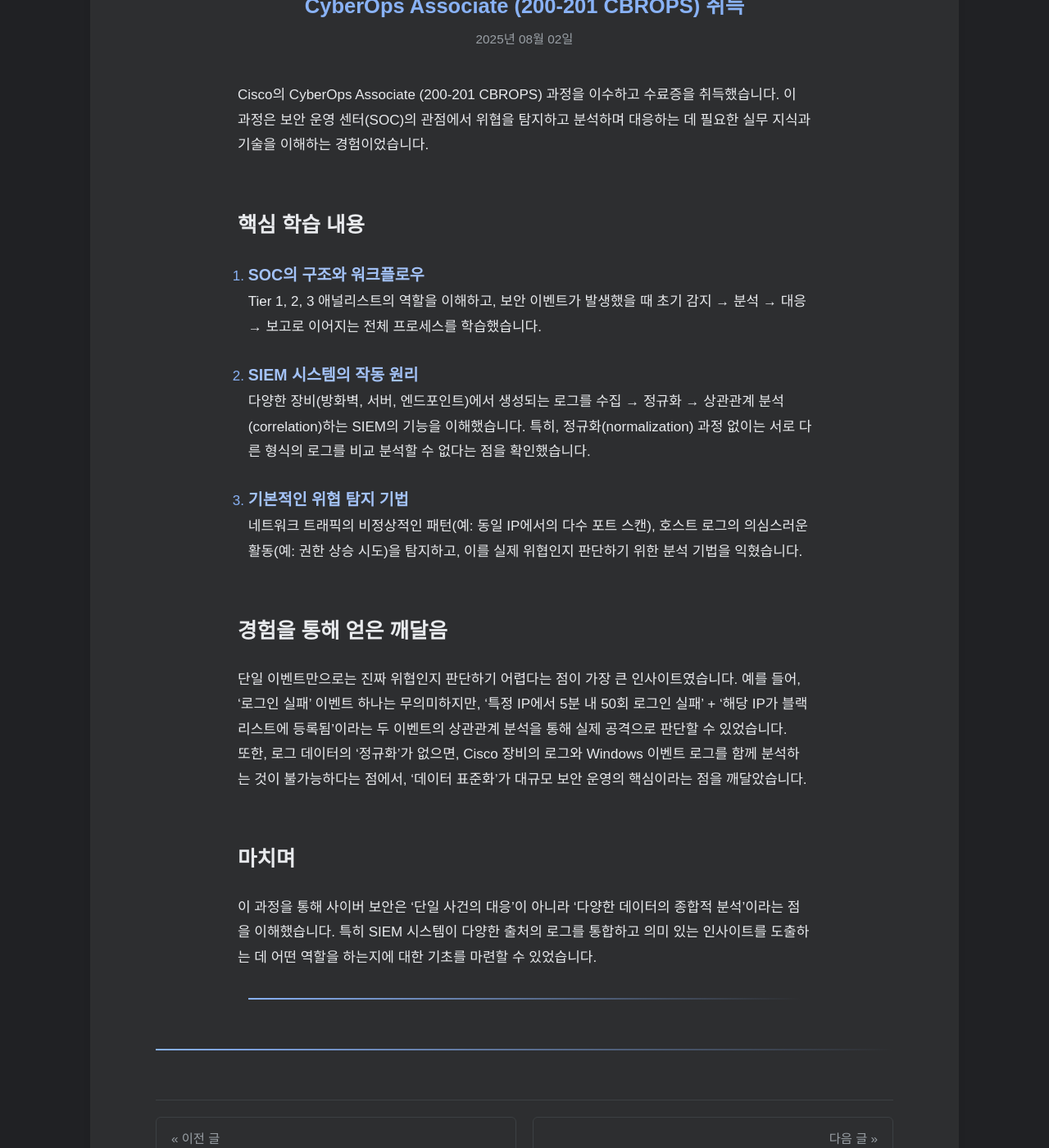
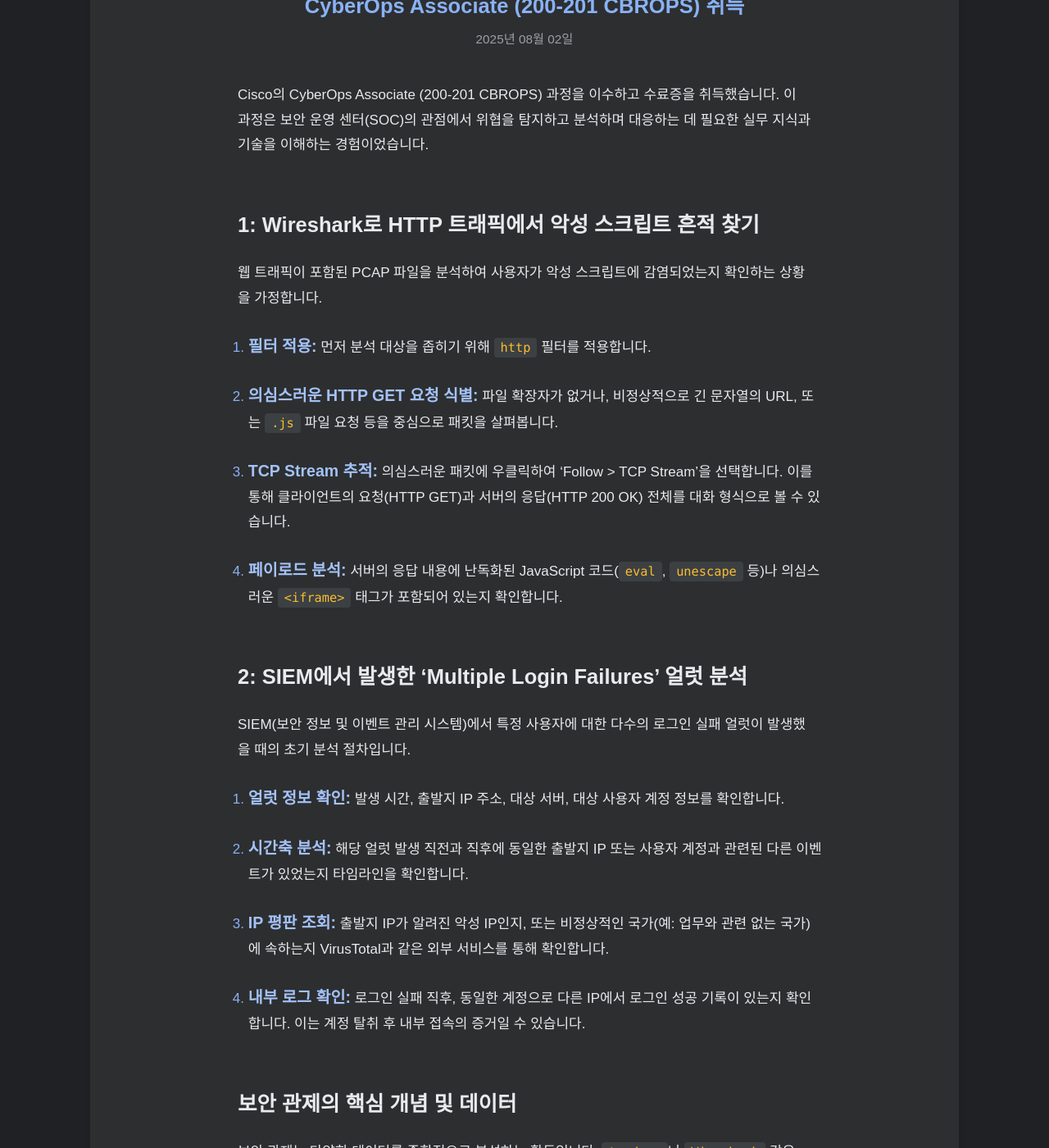
Before and after one commit to HamaP0/HamaP0.github.io, a Jekyll site: the page built from _posts/자격증/2025-08-02-CBROPS.md, in a window 1280 px wide and 1400 px high, scrolled down 198 px. Shown: the whole window at 82% size. Built offline with Jekyll 4.4.1, drawn with Linux system fonts in a browser that asks for light colours; some web fonts are replaced; some of the changed text lies outside the part shown.

Commit message:
Update 2025-08-02-CBROPS.md

```diff
--- a/_posts/자격증/2025-08-02-CBROPS.md
+++ b/_posts/자격증/2025-08-02-CBROPS.md
@@ -7,21 +7,48 @@
 ---
 Cisco의 CyberOps Associate (200-201 CBROPS) 과정을 이수하고 수료증을 취득했습니다. 이 과정은 보안 운영 센터(SOC)의 관점에서 위협을 탐지하고 분석하며 대응하는 데 필요한 실무 지식과 기술을 이해하는 경험이었습니다.
 
-## 핵심 학습 내용
+## 1: Wireshark로 HTTP 트래픽에서 악성 스크립트 흔적 찾기
 
-1.  **SOC의 구조와 워크플로우**
-    Tier 1, 2, 3 애널리스트의 역할을 이해하고, 보안 이벤트가 발생했을 때 초기 감지 → 분석 → 대응 → 보고로 이어지는 전체 프로세스를 학습했습니다.
+웹 트래픽이 포함된 PCAP 파일을 분석하여 사용자가 악성 스크립트에 감염되었는지 확인하는 상황을 가정합니다.
 
-2.  **SIEM 시스템의 작동 원리**
-    다양한 장비(방화벽, 서버, 엔드포인트)에서 생성되는 로그를 수집 → 정규화 → 상관관계 분석(correlation)하는 SIEM의 기능을 이해했습니다. 특히, 정규화(normalization) 과정 없이는 서로 다른 형식의 로그를 비교 분석할 수 없다는 점을 확인했습니다.
+1.  **필터 적용:** 먼저 분석 대상을 좁히기 위해 `http` 필터를 적용합니다.
 
-3.  **기본적인 위협 탐지 기법**
-    네트워크 트래픽의 비정상적인 패턴(예: 동일 IP에서의 다수 포트 스캔), 호스트 로그의 의심스러운 활동(예: 권한 상승 시도)을 탐지하고, 이를 실제 위협인지 판단하기 위한 분석 기법을 익혔습니다.
+2.  **의심스러운 HTTP GET 요청 식별:** 파일 확장자가 없거나, 비정상적으로 긴 문자열의 URL, 또는 `.js` 파일 요청 등을 중심으로 패킷을 살펴봅니다.
 
-## 경험을 통해 얻은 깨달음
+3.  **TCP Stream 추적:** 의심스러운 패킷에 우클릭하여 'Follow > TCP Stream'을 선택합니다. 이를 통해 클라이언트의 요청(HTTP GET)과 서버의 응답(HTTP 200 OK) 전체를 대화 형식으로 볼 수 있습니다.
 
-단일 이벤트만으로는 진짜 위협인지 판단하기 어렵다는 점이 가장 큰 인사이트였습니다. 예를 들어, ‘로그인 실패’ 이벤트 하나는 무의미하지만, ‘특정 IP에서 5분 내 50회 로그인 실패’ + ‘해당 IP가 블랙리스트에 등록됨’이라는 두 이벤트의 상관관계 분석을 통해 실제 공격으로 판단할 수 있었습니다.
-또한, 로그 데이터의 ‘정규화’가 없으면, Cisco 장비의 로그와 Windows 이벤트 로그를 함께 분석하는 것이 불가능하다는 점에서, ‘데이터 표준화’가 대규모 보안 운영의 핵심이라는 점을 깨달았습니다.
+4.  **페이로드 분석:** 서버의 응답 내용에 난독화된 JavaScript 코드(`eval`, `unescape` 등)나 의심스러운 `<iframe>` 태그가 포함되어 있는지 확인합니다.
+
+## 2: SIEM에서 발생한 'Multiple Login Failures' 얼럿 분석
+
+SIEM(보안 정보 및 이벤트 관리 시스템)에서 특정 사용자에 대한 다수의 로그인 실패 얼럿이 발생했을 때의 초기 분석 절차입니다.
+
+1.  **얼럿 정보 확인:** 발생 시간, 출발지 IP 주소, 대상 서버, 대상 사용자 계정 정보를 확인합니다.
+
+2.  **시간축 분석:** 해당 얼럿 발생 직전과 직후에 동일한 출발지 IP 또는 사용자 계정과 관련된 다른 이벤트가 있었는지 타임라인을 확인합니다.
+
+3.  **IP 평판 조회:** 출발지 IP가 알려진 악성 IP인지, 또는 비정상적인 국가(예: 업무와 관련 없는 국가)에 속하는지 VirusTotal과 같은 외부 서비스를 통해 확인합니다.
+
+4.  **내부 로그 확인:** 로그인 실패 직후, 동일한 계정으로 다른 IP에서 로그인 성공 기록이 있는지 확인합니다. 이는 계정 탈취 후 내부 접속의 증거일 수 있습니다.
+
+## 보안 관제의 핵심 개념 및 데이터
+
+보안 관제는 다양한 데이터를 종합적으로 분석하는 활동입니다. `tcpdump`나 `Wireshark` 같은 도구의 사용법은 기본이며, 각 데이터 소스가 어떤 의미를 가지는지 이해하는 것이 분석의 핵심입니다.
+
+*   **TCP 3-Way Handshake**
+    *   **개념:** 통신 시작 시 `SYN`, `SYN-ACK`, `ACK` 패킷을 교환하는 과정입니다. 비정상적인 플래그 조합(예: FIN만 단독으로)이나 대량의 `SYN` 요청은 스캔 공격의 증거일 수 있습니다.
+
+*   **ATT&CK Framework**
+    *   **개념:** 공격자들이 사용하는 전술(Tactics)과 기술(Techniques)을 정리한 지식 베이스입니다. 특정 얼럿이 공격의 어느 단계에 해당하는지(예: 초기 침투, 권한 상승) 파악하는 데 사용됩니다.
+
+*   **Intrusion Data Sources**
+    *   **개념:** 분석 데이터는 크게 호스트 기반(OS 로그, 프로세스 실행 기록)과 네트워크 기반(NetFlow, PCAP, IDS/IPS 얼럿)으로 나뉩니다. 두 데이터를 연계하여 분석해야 전체 공격 흐름을 파악할 수 있습니다.
+
+*   **Cyber Kill Chain**
+    *   **개념:** 공격이 성공하기까지의 7단계(정찰-무기화-전달-공격-설치-명령/제어-목표달성)를 정의한 모델입니다. 방어자는 이 체인을 단계별로 차단하는 것을 목표로 합니다.
+
+*   **NetFlow 데이터**
+    *   **개념:** 트래픽의 내용(Payload) 없이 출발지/목적지 IP, 포트, 프로토콜 등 5-tuple 메타데이터만 수집하는 기술입니다. 대용량 트래픽의 통신 패턴을 분석하여 이상 행위를 탐지하는 데 유용합니다.
 
 ## 마치며
 
```
